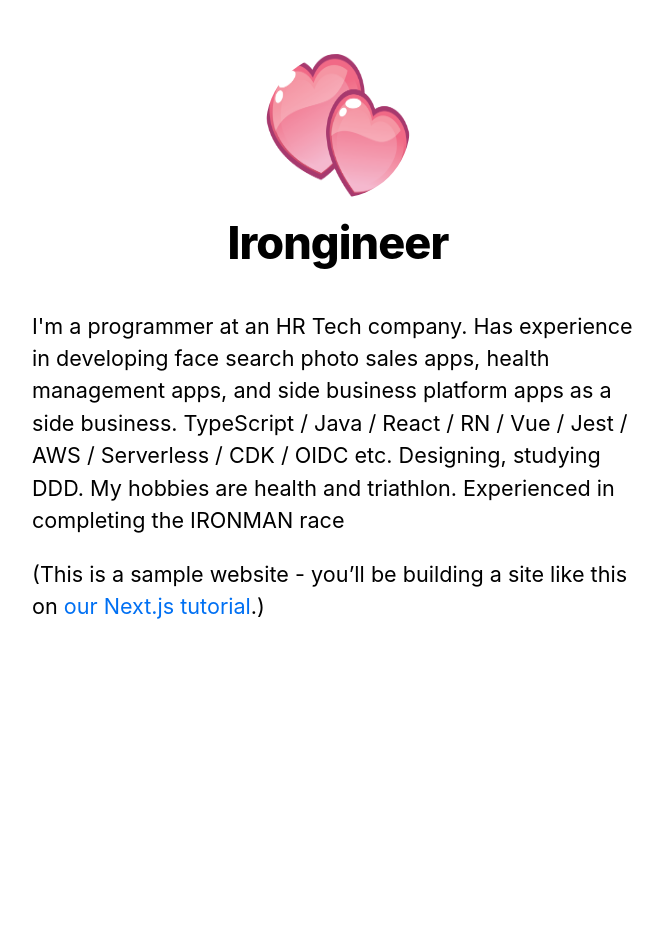
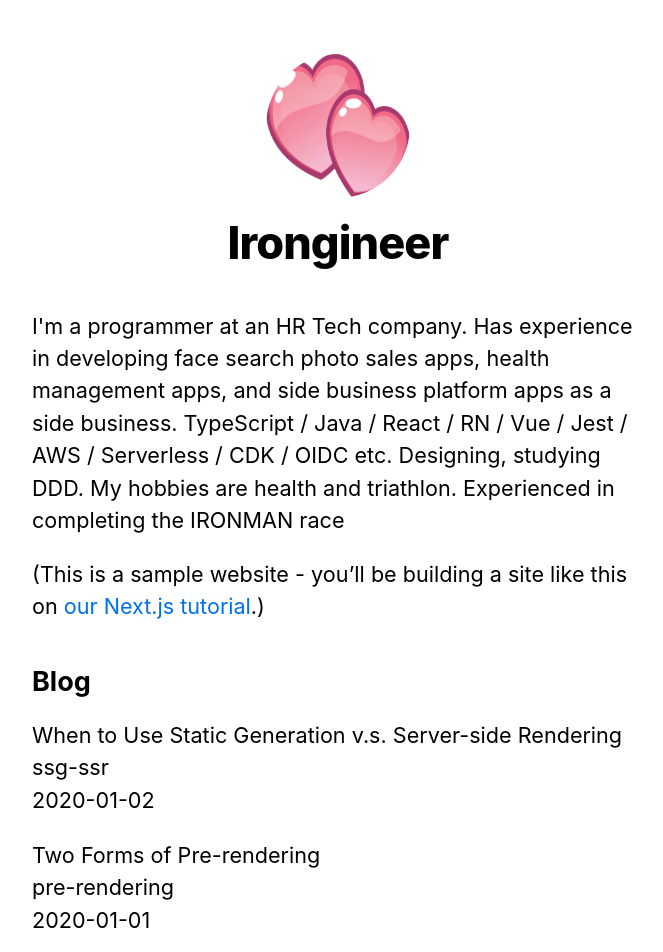
Before and after one commit to irongineer/nextjs-blog, a Next.js app: page / in a window 1280 px wide. Shown: the top 952 px of the page, without its empty margins (302-965 px from the left). Before the commit the page ends 800 px from the top, so only its background shows below. Built offline with nearby package versions, Linux system fonts and the light colour scheme.

Commit message:
Pre-rendering and Data Fetching - getStaticProps

```diff
--- /dev/null
+++ b/lib/posts.js
@@ -0,0 +1,32 @@
+import fs from 'fs';
+import path from 'path';
+import matter from 'gray-matter';
+
+const postsDirectory = path.join(process.cwd(), 'posts');
+
+export function getSortedPostsData() {
+  const fileNames = fs.readdirSync(postsDirectory);
+  const allPostsData = fileNames.map((fileName) => {
+    const id = fileName.replace(/\.md$/, '');
+
+    const fullPath = path.join(postsDirectory, fileName);
+    const fileContents = fs.readFileSync(fullPath, 'utf8');
+
+    const matterResult = matter(fileContents);
+
+    return {
+      id,
+      ...matterResult.data,
+    };
+  });
+
+  return allPostsData.sort(({ date: a }, { date: b }) => {
+    if (a < b) {
+      return 1;
+    } else if (a > b) {
+      return -1;
+    } else {
+      return 0;
+    }
+  });
+}
--- a/package.json
+++ b/package.json
@@ -6,6 +6,7 @@
     "start": "next start"
   },
   "dependencies": {
+    "gray-matter": "^4.0.3",
     "next": "latest",
     "react": "17.0.2",
     "react-dom": "17.0.2"
--- a/pages/index.js
+++ b/pages/index.js
@@ -1,8 +1,18 @@
 import Head from 'next/head';
 import Layout, { siteTitle } from '../components/layout';
 import utilStyles from '../styles/utils.module.css';
+import { getSortedPostsData } from '../lib/posts';
 
-export default function Home() {
+export async function getStaticProps() {
+  const allPostsData = getSortedPostsData();
+  return {
+    props: {
+      allPostsData,
+    },
+  };
+}
+
+export default function Home({ allPostsData }) {
   return (
     <Layout home>
       <Head>
@@ -22,6 +32,20 @@
           <a href="https://nextjs.org/learn">our Next.js tutorial</a>.)
         </p>
       </section>
+      <section className={`${utilStyles.headingMd} ${utilStyles.padding1px}`}>
+        <h2 className={utilStyles.headingLg}>Blog</h2>
+        <ul className={utilStyles.list}>
+          {allPostsData.map(({ id, date, title }) => (
+            <li className={utilStyles.listItem} key={id}>
+              {title}
+              <br />
+              {id}
+              <br />
+              {date}
+            </li>
+          ))}
+        </ul>
+      </section>
     </Layout>
   );
 }
--- /dev/null
+++ b/posts/pre-rendering.md
@@ -0,0 +1,11 @@
+---
+title: 'Two Forms of Pre-rendering'
+date: '2020-01-01'
+---
+
+Next.js has two forms of pre-rendering: **Static Generation** and **Server-side Rendering**. The difference is in **when** it generates the HTML for a page.
+
+- **Static Generation** is the pre-rendering method that generates the HTML at **build time**. The pre-rendered HTML is then _reused_ on each request.
+- **Server-side Rendering** is the pre-rendering method that generates the HTML on **each request**.
+
+Importantly, Next.js lets you **choose** which pre-rendering form to use for each page. You can create a "hybrid" Next.js app by using Static Generation for most pages and using Server-side Rendering for others.
--- /dev/null
+++ b/posts/ssg-ssr.md
@@ -0,0 +1,19 @@
+---
+title: 'When to Use Static Generation v.s. Server-side Rendering'
+date: '2020-01-02'
+---
+
+We recommend using **Static Generation** (with and without data) whenever possible because your page can be built once and served by CDN, which makes it much faster than having a server render the page on every request.
+
+You can use Static Generation for many types of pages, including:
+
+- Marketing pages
+- Blog posts
+- E-commerce product listings
+- Help and documentation
+
+You should ask yourself: "Can I pre-render this page **ahead** of a user's request?" If the answer is yes, then you should choose Static Generation.
+
+On the other hand, Static Generation is **not** a good idea if you cannot pre-render a page ahead of a user's request. Maybe your page shows frequently updated data, and the page content changes on every request.
+
+In that case, you can use **Server-Side Rendering**. It will be slower, but the pre-rendered page will always be up-to-date. Or you can skip pre-rendering and use client-side JavaScript to populate data.
```
Also changed, not shown: 1 other file (tests, documents, lock files or other folders).
